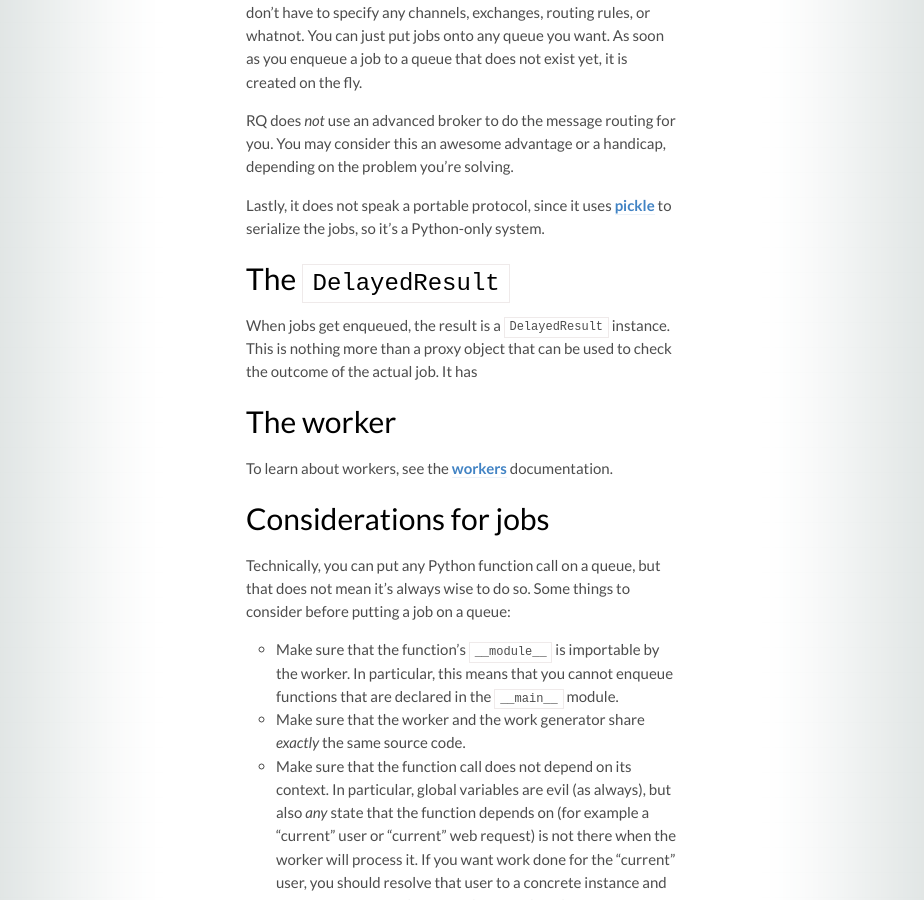
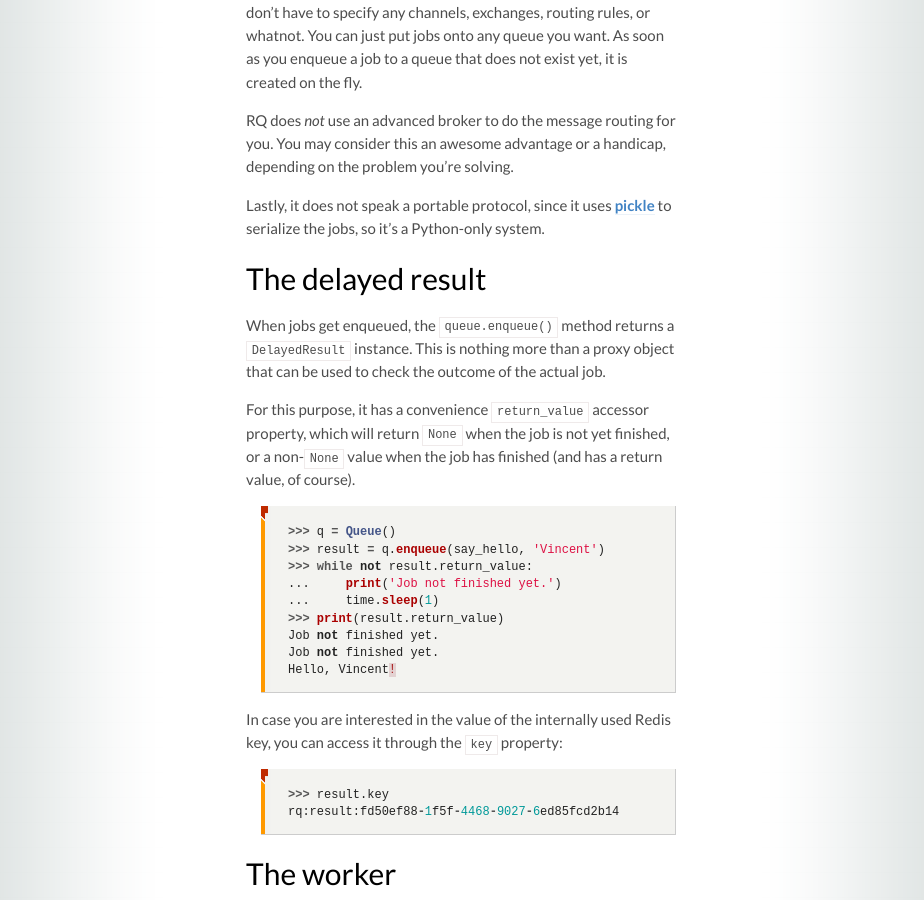
Before and after one commit to rq/rq, a Jekyll site: the page built from docs/index.md, in a window 1280 px wide and 900 px high, scrolled down 1627 px. Shown: the whole window, without its empty margins (179-1103 px from the left). Built offline with Jekyll 4.4.1, drawn with Linux system fonts in a browser that asks for light colours; some web fonts are replaced; Markdown is read by kramdown in place of the engine named in the settings.

Commit message:
Add paragraph on the delayed result object.

```diff
--- a/docs/index.md
+++ b/docs/index.md
@@ -86,11 +86,35 @@ Lastly, it does not speak a portable protocol, since it uses [pickle][p] to
 serialize the jobs, so it's a Python-only system.
 
 
-## The `DelayedResult`
+## The delayed result
 
-When jobs get enqueued, the result is a `DelayedResult` instance.  This
-is nothing more than a proxy object that can be used to check the outcome of
-the actual job. It has
+When jobs get enqueued, the `queue.enqueue()` method returns a `DelayedResult`
+instance.  This is nothing more than a proxy object that can be used to check
+the outcome of the actual job.
+
+For this purpose, it has a convenience `return_value` accessor property, which
+will return `None` when the job is not yet finished, or a non-`None` value when
+the job has finished (and has a return value, of course).
+
+{% highlight python %}
+>>> q = Queue()
+>>> result = q.enqueue(say_hello, 'Vincent')
+>>> while not result.return_value:
+...     print('Job not finished yet.')
+...     time.sleep(1)
+>>> print(result.return_value)
+Job not finished yet.
+Job not finished yet.
+Hello, Vincent!
+{% endhighlight %}
+
+In case you are interested in the value of the internally used Redis key, you
+can access it through the `key` property:
+
+{% highlight python %}
+>>> result.key
+rq:result:fd50ef88-1f5f-4468-9027-6ed85fcd2b14
+{% endhighlight %}
 
 
 ## The worker
```
